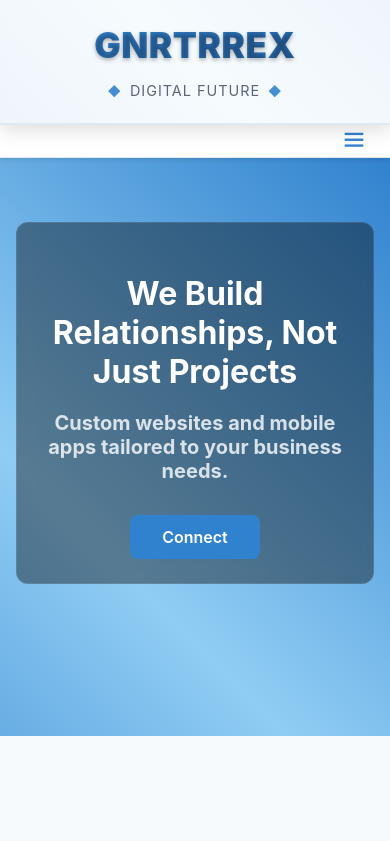
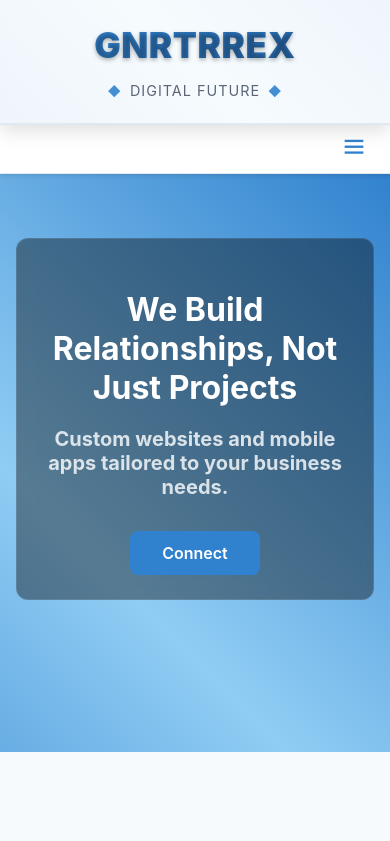
Before and after one commit to HrithikXD/gnrtrrex, a React (Vite) app: page / in a window 390 px wide. Shown: the top 841 px of the page. Built offline with nearby package versions, Linux system fonts and the light colour scheme.

Commit message:
small screen nav bar css fix

```diff
--- a/src/App.css
+++ b/src/App.css
@@ -297,12 +297,14 @@ body {
 
 @media (max-width: 768px) {
   .nav {
-    padding: 1rem 2rem;
+    display: flex;
+    justify-content: center;
+    align-items: center;
+    padding: 1.5rem 2rem;
   }
   .nav-toggle {
     display: block;
     position: absolute;
-    top: 0;
     right: 1rem;
   }
   .nav-list {
```
